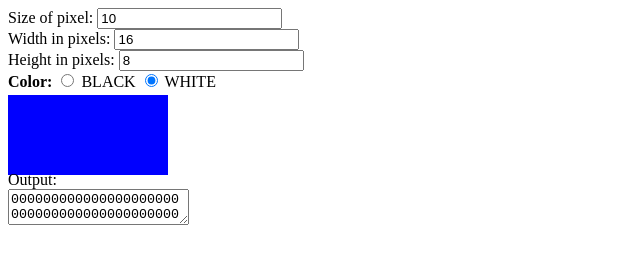
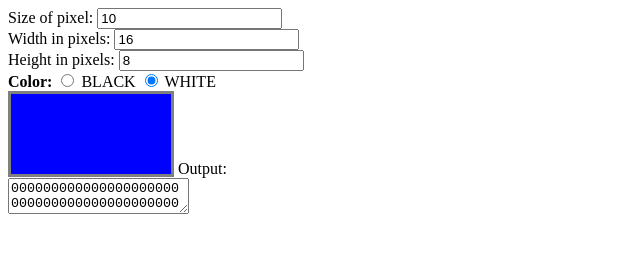
Before and after one commit to galloj/bitmap_draw, a plain HTML site: page index.html in a window 1280 px wide. Shown: the whole page, without its empty margins (0-640 px from the left). Drawn offline with Linux system fonts and the light colour scheme.

Commit message:
Fixing drawing issues, adding border

```diff
--- a/index.html
+++ b/index.html
@@ -13,7 +13,7 @@
     <b>Color: </b>
     <input type="radio" name="color" id="BLACK"> BLACK
     <input type="radio" name="color" id="WHITE" checked> WHITE<br>
-    <div id="draw"></div>
+    <div id="draw" style="border: 3px solid gray;display: inline-block;font-size: 0;"></div>
     Output: <br>
     <textarea id="output"></textarea>
     <script>
@@ -51,7 +51,7 @@
             }
             let html = "";
             for(let i=0; i<data.length; i++) {
-                html+='<div style="height:'+size+'px">';
+                html+='<div>';
                 for(let j=0; j<data[i].length; j++) {
                     html+='<span style="user-select:none;display:inline-block;width:'+size+'px;height:'+size+'px" onmouseover="updateItem('+j+','+i+',true)" onmousedown="updateItem('+j+','+i+',true,true)" id="item_'+i+'_'+j+'"></span>';
                 }
```
